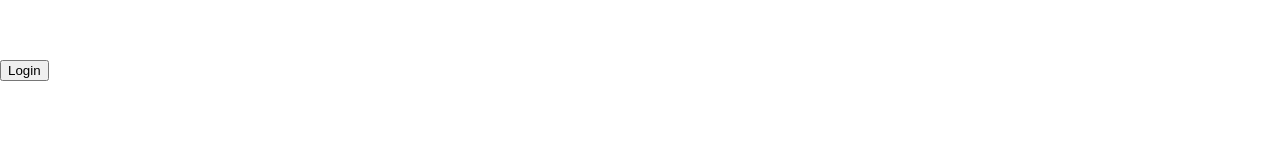
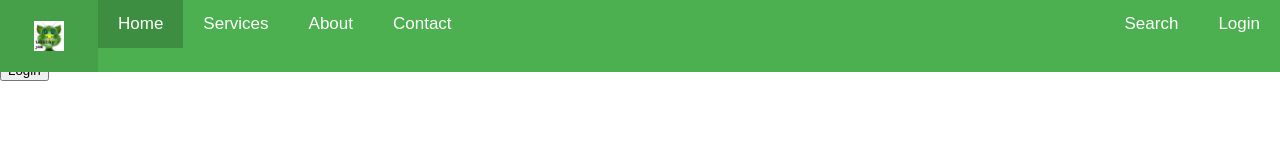
Before and after one commit to talkingjom/talkingjom.github.io, a plain HTML site: page login.html in a window 1280 px wide. Drawn offline with Linux system fonts and the light colour scheme.

Commit message:
Update login.html

```diff
--- a/login.html
+++ b/login.html
@@ -1,3 +1,67 @@
+<!DOCTYPE html>
+<html lang="en">
+<head>
+    <meta charset="UTF-8">
+    <meta name="viewport" content="width=device-width, initial-scale=1.0">
+    <title>Talking Jom</title>
+    <style>
+        body {
+            margin: 0;
+            font-family: Arial, sans-serif;
+            padding-top: 60px; /* Space for the fixed navbar */
+        }
+
+        .navbar {
+            background-color: #4CAF50; /* Green background */
+            overflow: hidden;
+            position: fixed; /* Fix the navbar at the top */
+            top: 0;
+            width: 100%;
+            z-index: 1000; /* Ensure it stays on top of other elements */
+        }
+
+        .navbar a {
+            float: left;
+            display: block;
+            color: white;
+            text-align: center;
+            padding: 14px 20px;
+            text-decoration: none;
+            font-size: 17px;
+        }
+
+        .navbar a:hover {
+            background-color: #45a049; /* Darker green on hover */
+        }
+
+        .navbar a.active {
+            background-color: #3e8e41; /* Even darker green for active link */
+        }
+
+        .navbar img {
+            float: left;
+            padding: 7px 14px; /* Adjust padding to center the image vertically */
+        }
+
+        .navbar-right {
+            float: right;
+        }
+
+        @media screen and (max-width: 600px) {
+            .navbar a, .navbar-right {
+                float: none;
+                display: block;
+                text-align: left;
+            }
+
+            .navbar img {
+                display: block;
+                margin: auto;
+            }
+        }
+    </style>
+</head>
+<body>
 <!DOCTYPE html>
 <html lang="en">
 <head>
@@ -63,6 +127,18 @@
 </head>
 <body>
 
+<div class="navbar">
+    <a href="#home"><img src="talkingjom.png" alt="Home" style="height: 30px;"></a>
+    <a href="#home" class="active">Home</a>
+    <a href="#services">Services</a>
+    <a href="#about">About</a>
+    <a href="#contact">Contact</a>
+    <div class="navbar-right">
+        <a href="#search">Search</a>
+        <a href="#login" onclick="window.location.href='login.html'">Login</a>
+    </div>
+</div>
+
 <button class="login-btn" id="loginBtn">Login</button>
 
 <script>
```
